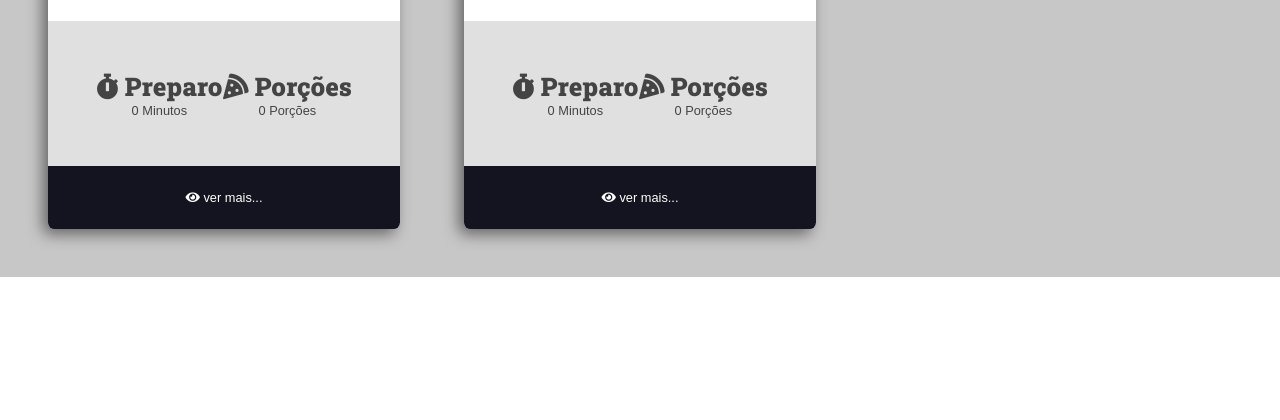
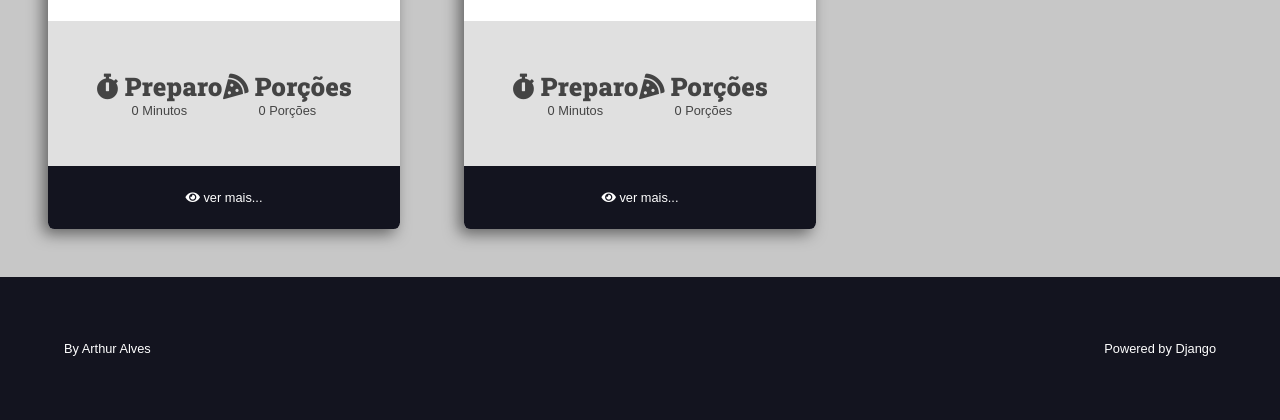
Before and after one commit to ArthurRufi/htmlcssdjango, a Django app: page / in a window 1280 px wide. Shown: the part 2508-2928 px from the top of the page. Before the commit the page ends 2785 px from the top, so only its background shows below. Run offline with Django 4.2, Linux system fonts and the light colour scheme; some libraries are stand-ins or nearby versions.

Commit message:
create footer add links and refs

```diff
--- a/site_django/recipes/templates/recipes/pages/home.html
+++ b/site_django/recipes/templates/recipes/pages/home.html
@@ -21,6 +21,8 @@
 
         </div>
     </main>
+
+    {% include 'recipes/partials/footer.html' %}
 </body>
 
 </html>
--- a/site_django/recipes/templates/recipes/partials/footer.html
+++ b/site_django/recipes/templates/recipes/partials/footer.html
@@ -0,0 +1,9 @@
+<footer class="main-footer">
+    <div class="developer">
+      <a href="https://www.linkedin.com/in/arthurrufino-/" target="_blank" rel="noreferrer noopener">By Arthur Alves</a>
+    </div>
+
+    <div class="powered">
+      <a href="https://www.djangoproject.com/" target="_blank" rel="noreferrer noopener">Powered by Django</a>
+    </div>
+  </footer>
--- a/site_django/recipes/templates/recipes/partials/head.html
+++ b/site_django/recipes/templates/recipes/partials/head.html
@@ -246,6 +246,24 @@
             filter: brightness(2);
         }
 
+        .main-footer {
+            display: flex;
+            align-items: center;
+            justify-content: space-between;
+            background: var(--color-primary-dark);
+            color: var(--color-white);
+            padding: var(--spacing-gutter-large);
+        }
+
+        .main-footer a {
+            color: var(--color-white);
+            text-decoration: none;
+            transition: all 300ms ease-in-out;
+        }
+
+        .main-footer a:hover {
+            filter: brightness(.8);
+        }
     </style>
 
 </head>
```
